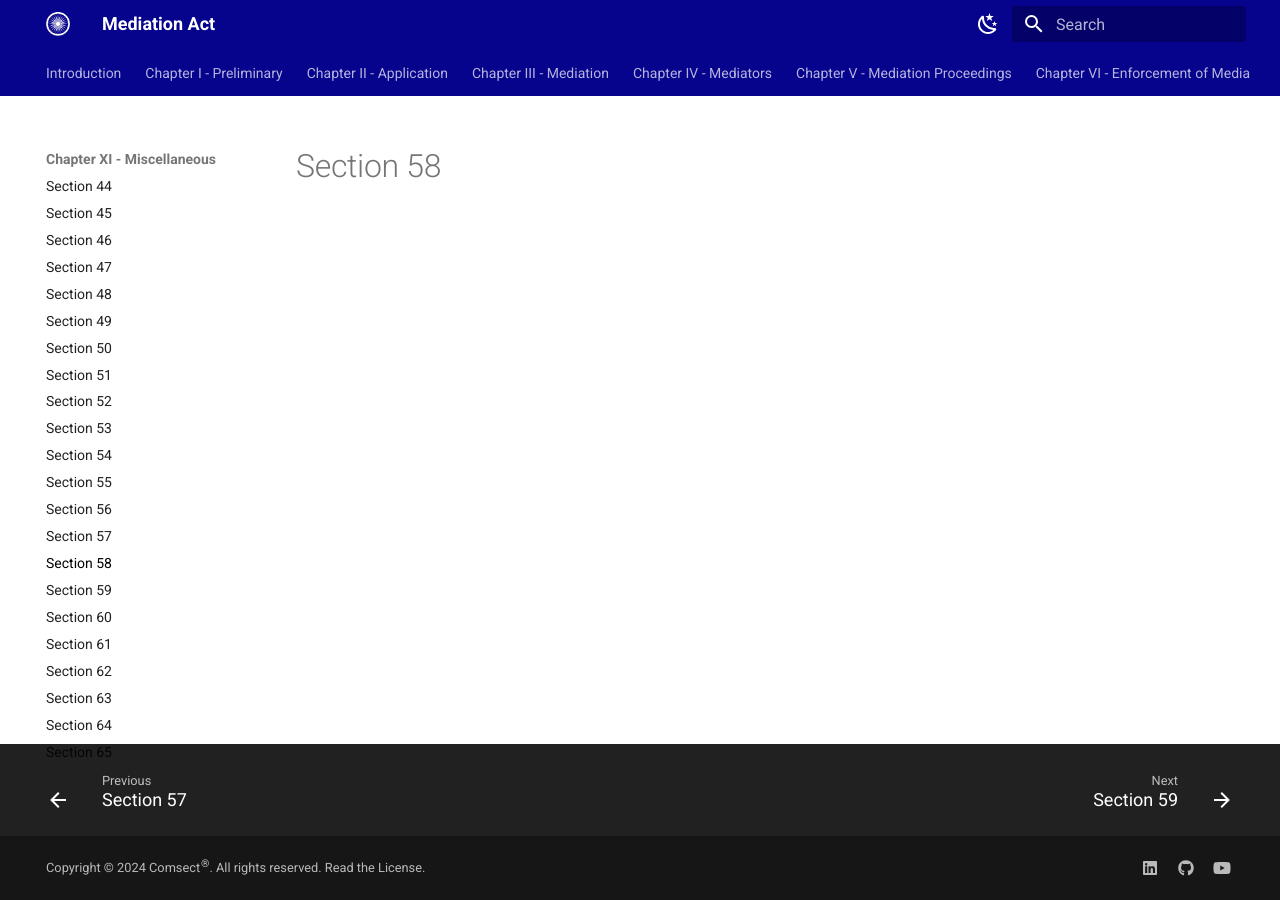
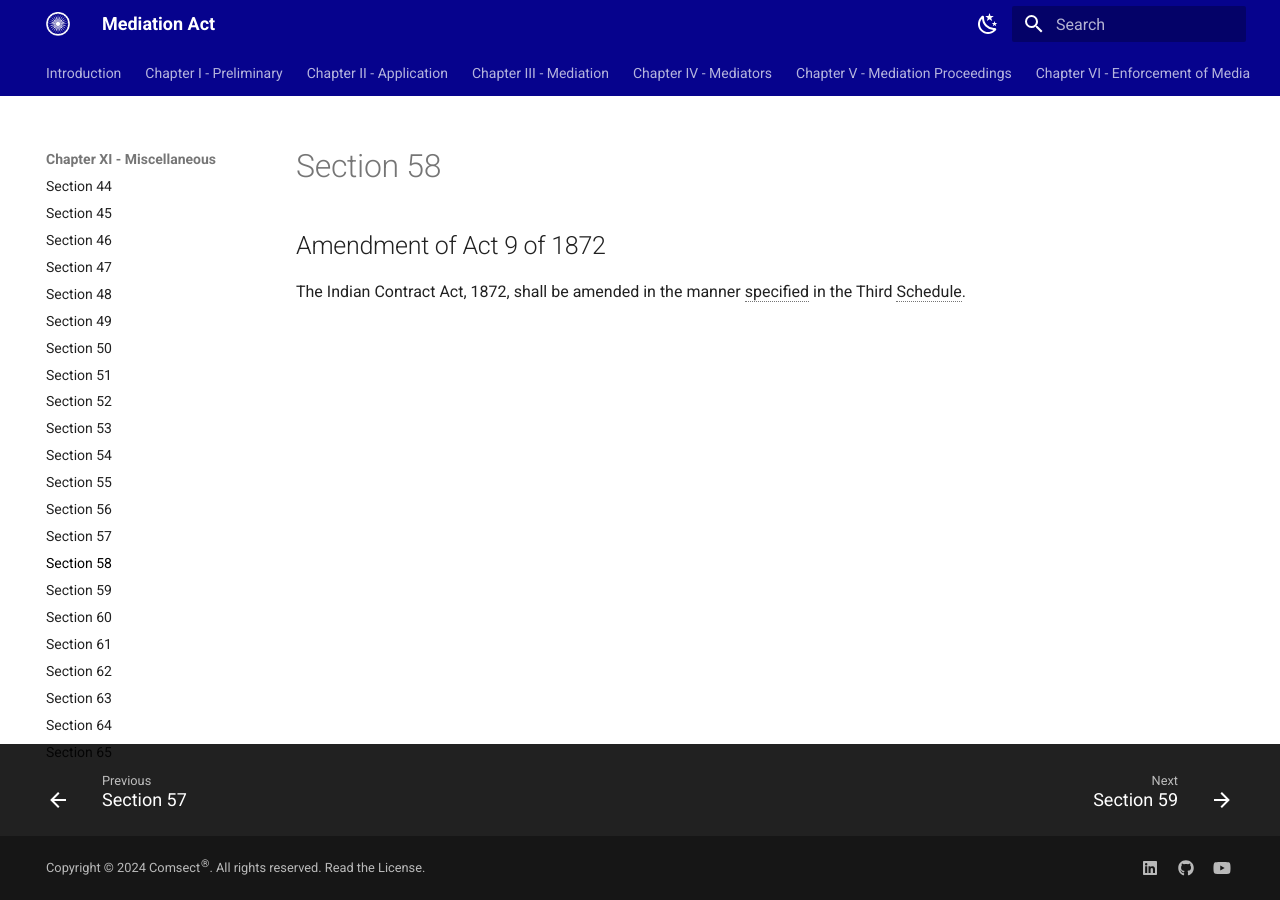
Before and after one commit to comsect/mediation-act, an MkDocs documentation site: the page built from docs/en/58.md, in a window 1280 px wide. Built offline with MkDocs 1.6.1 and Material for MkDocs 9.7.7, drawn with Linux system fonts in a browser that asks for light colours.

Commit message:
add section-fifty-eight

```diff
--- a/docs/en/58.md
+++ b/docs/en/58.md
@@ -3,3 +3,7 @@ hide:
     - toc
 description: Amendment of Act 9 of 1872
 ---
+
+## Amendment of Act 9 of 1872
+
+The Indian Contract Act, 1872, shall be amended in the manner specified in the Third Schedule.
```
